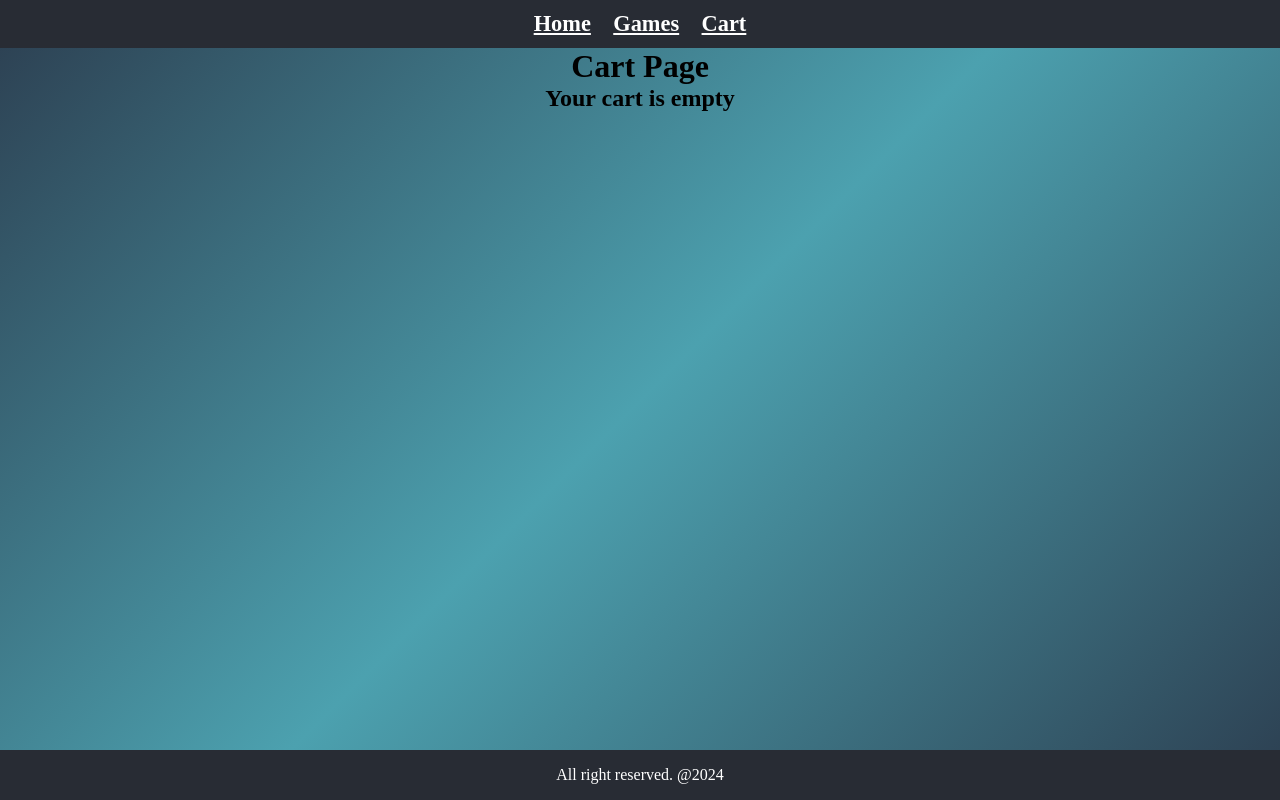
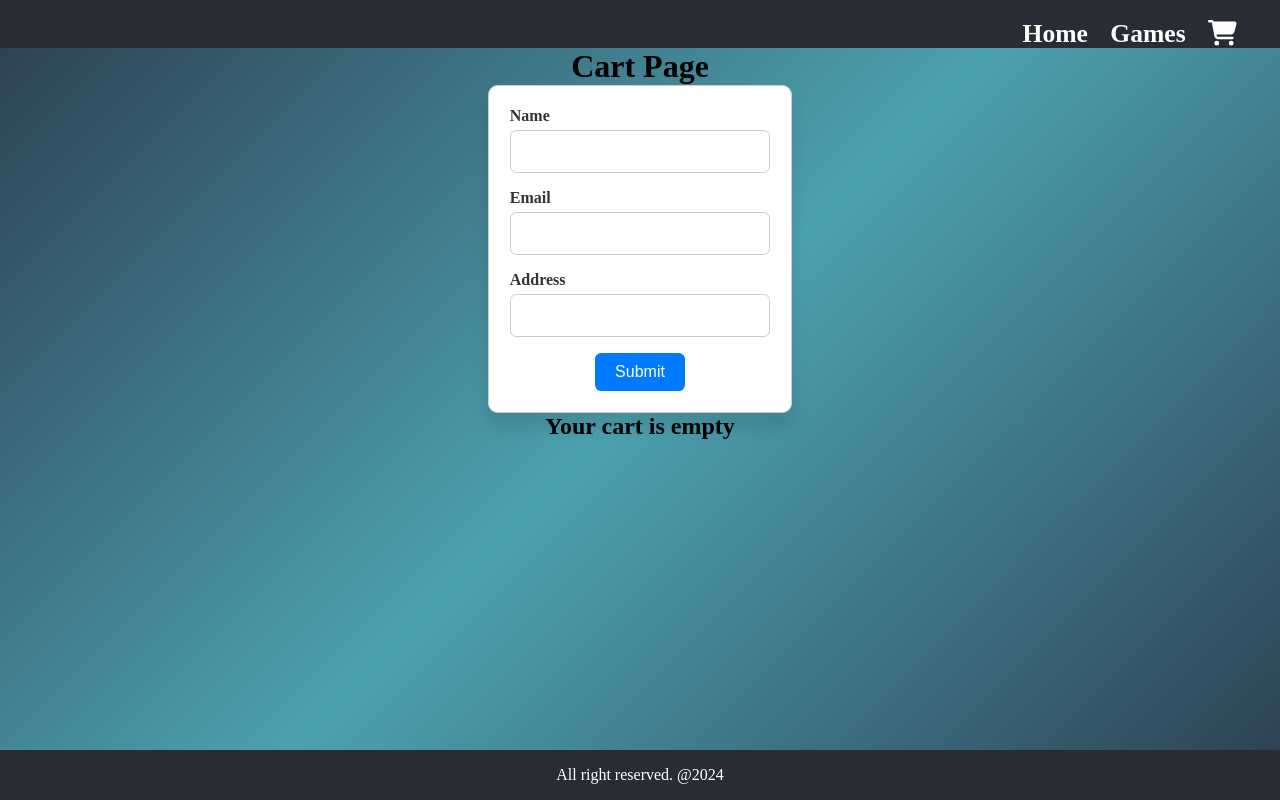
Before and after one commit to Owale128/Webshop-React, a React app: page /cart in a window 1280 px wide. Built offline with nearby package versions, Linux system fonts and the light colour scheme; the HTML template or start-up script is replaced by a standard one.

Commit message:
Added fontawesome for the cart and a function to clear the cart. Also created a form component and did some styling

```diff
--- a/package.json
+++ b/package.json
@@ -10,6 +10,8 @@
     "preview": "vite preview"
   },
   "dependencies": {
+    "@fortawesome/free-solid-svg-icons": "^6.5.2",
+    "@fortawesome/react-fontawesome": "^0.2.2",
     "react": "^18.2.0",
     "react-dom": "^18.2.0",
     "react-router-dom": "^6.23.1"
--- /dev/null
+++ b/src/components/CartForm.tsx
@@ -0,0 +1,81 @@
+import { ChangeEvent, FormEvent, useState } from "react"
+import { useNavigate } from "react-router-dom"
+import { Game } from "../models/Game"
+import { Form } from "../models/Form"
+import '../sass/cart.scss'
+
+interface ICartForm {
+    cart: Game[];
+    clearCart: () => void;
+}
+
+export const CartForm = ({cart, clearCart}: ICartForm) => {
+    const[inputValue, setInputValue] = useState<Form>({
+        name: '',
+        email: '',
+        address: ''
+    })
+
+    const navigate = useNavigate()
+
+    const handleChange = (e: ChangeEvent<HTMLInputElement>) => {
+            const property = e.target.name;
+            const value = e.target.value
+            if(e.target.type === 'text'){
+                setInputValue({...inputValue, [property]: value})
+            }
+            if(e.target.type === 'email'){
+                setInputValue({...inputValue, [property]: value})
+            }
+    }
+
+    const handleSubmit = (e: FormEvent) =>{
+        e.preventDefault
+
+        if(cart.length === 0){
+            alert('There must be at least one product in the cart to complete the purchase!')
+            return
+        }
+
+        if(confirm('Click OK to complete purchase')){
+            navigate('/')
+            clearCart()
+            setInputValue({
+                name: '',
+                email: '',
+                address: ''
+            })
+        }
+    }
+
+    return(
+        <>
+        <form onSubmit={handleSubmit} className="cartForm">
+            <label htmlFor="name">Name</label>
+            <input type="text"
+            value={inputValue.name}
+            onChange={handleChange}
+            name="name"
+            required
+            />
+            <label htmlFor="email">Email</label>
+            <input type="email"
+            value={inputValue.email}
+            onChange={handleChange}
+            name="email"
+            required
+            />
+            <label htmlFor="address">Address</label>
+            <input type="text"
+            value={inputValue.address}
+            onChange={handleChange}
+            name="address"
+            required
+            />
+            <div className="buttonContainer">
+            <button>Submit</button>
+            </div>
+        </form>
+        </>
+    )
+}
--- a/src/components/Carts.tsx
+++ b/src/components/Carts.tsx
@@ -1,16 +1,19 @@
 import { Game } from "../models/Game";
 import { CartList } from "./CartList";
+import { CartForm } from "./CartForm";
 
 interface ICart {
     cart: Game[];
     removeFromCart: (id: number) => void;
+    clearCart: () => void;
 }
 
-export const Carts = ({cart, removeFromCart}: ICart) => {
+export const Carts = ({cart, removeFromCart, clearCart}: ICart) => {
 
 
     return(
         <>
+        <CartForm cart={cart} clearCart={clearCart} />
         {cart.length === 0 ?  (
             <h2>Your cart is empty</h2>
         ):(
--- /dev/null
+++ b/src/models/Form.ts
@@ -0,0 +1,3 @@
+export class Form {
+    constructor(public name: string, public email: string, public address: string ) {}
+}
--- a/src/pages/CartPage.tsx
+++ b/src/pages/CartPage.tsx
@@ -5,15 +5,17 @@ import { Carts } from "../components/Carts"
 interface ICart {
     cart: Game[]
     removeFromCart: (id:number) => void;
+    clearCart: () => void;
 }
 
 export const Cart = () => {
-    const { cart, removeFromCart} = useOutletContext<ICart>()
+    const { cart, removeFromCart, clearCart} = useOutletContext<ICart>()
 
     return(
         <>
         <h1>Cart Page</h1>
-        <Carts cart={cart} removeFromCart={removeFromCart}/>
+
+        <Carts cart={cart} removeFromCart={removeFromCart} clearCart={clearCart}/>
         </>
     )
 }
--- a/src/pages/Layout.tsx
+++ b/src/pages/Layout.tsx
@@ -1,9 +1,10 @@
+import '../sass/main.scss'
 import { useState } from 'react'
-import '../sass/main.scss'
+import { Game } from '../models/Game'
 import { Outlet } from "react-router-dom"
 import { NavLink} from "react-router-dom"
-import { Game } from '../models/Game'
-
+import { FontAwesomeIcon } from '@fortawesome/react-fontawesome'
+import { faShoppingCart } from '@fortawesome/free-solid-svg-icons'
 
 
 export const Layout = () => {
@@ -18,6 +19,10 @@ export const Layout = () => {
         setCart(cart.filter((game) => game.id !== id))
     }
 
+    const clearCart = () => {
+        setCart([])
+    }
+
     return(
         <>
         <header>
@@ -27,17 +32,19 @@ export const Layout = () => {
                      <NavLink to={'/'}>Home</NavLink>
                     </li>
                         <li>
-                <NavLink to={'/gamePage'}>Games</NavLink>
-
+                        <NavLink to={'/gamePage'}>Games</NavLink>
                     </li>
                     <li>
-                <NavLink to={'/cart'}>Cart</NavLink>
+                        <NavLink to={'/cart'}>
+                        <FontAwesomeIcon icon={faShoppingCart} />
+                        {cart.length > 0 && <span className='cartBadge'>{cart.length}</span>}
+                        </NavLink>
                     </li>
                 </ul>
             </nav>
         </header>
         <main>
-            <Outlet context={{cart, addToCart, removeFromCart}}/>
+            <Outlet context={{cart, addToCart, removeFromCart, clearCart}}/>
         </main>
              <footer>
                 All right reserved. @2024
--- a/src/sass/Home.scss
+++ b/src/sass/Home.scss
@@ -4,6 +4,7 @@
     display: flex;
     flex-direction: column;
     align-items: center;
+    animation: fadeIn 0.6s ease;
 
     h1 {
         font-size: 3rem;
--- /dev/null
+++ b/src/sass/cart.scss
@@ -0,0 +1,50 @@
+.cartForm {
+    display: flex;
+    flex-direction: column;
+    width: 19rem;
+    margin: 0 auto;
+    padding: 1.3rem;
+    border: 1px solid #ccc;
+    border-radius: 0.6rem;
+    box-shadow: 0 1rem 1rem rgba(0, 0, 0, 0.1);
+    background-color: #fff;
+
+    label {
+        margin-bottom: 0.3rem;
+        font-weight: bold;
+        color: #333;
+    }
+
+    input {
+        margin-bottom: 1rem;
+        padding: 0.6rem;
+        border: 1px solid #ccc;
+        border-radius: 0.4rem;
+        font-size: 1.2rem;
+
+        &:focus {
+            border-color: #007bff;
+            outline: none;
+        }
+    }
+
+    .buttonContainer {
+        display: flex;
+        justify-content: center;
+
+        button {
+            padding: 0.625rem 1.25rem;
+            border: none;
+            border-radius: 0.4rem;
+            background-color: #007bff;
+            color: #fff;
+            font-size: 1rem;
+            cursor: pointer;
+            transition: background-color 0.3s;
+
+            &:hover {
+                background-color: #0056b3;
+            }
+        }
+    }
+}
--- a/src/sass/main.scss
+++ b/src/sass/main.scss
@@ -8,7 +8,6 @@
 
 html, body {
     height: 100%;
-    animation: fadeIn 0.6s ease;
     background: linear-gradient(135deg, #2c3e50, #4ca1af, #2c3e50) no-repeat center center / cover;
 }
 
@@ -21,13 +20,13 @@ html, body {
 
 header {
     height: 3rem;
-    padding: 0 2rem;
+    padding: 0.5rem 2rem;
     background-color: #282c34;
 }
 
 nav{
     display: flex;
-    justify-content: center;
+    justify-content: end;
 
         ul {
             display: flex;
@@ -36,14 +35,28 @@ nav{
             li {
                 margin: 0.7rem;
                 a{
+                    text-decoration: none;
                     color: white;
-                    font-size: 1.4rem;
+                    font-size: 1.6rem;
                     font-weight: bold;
                     &:hover {
                         color: green;
                     }
-
                }
+            }
+        }
+        .cartBadge {
+            position: absolute;
+            top: 0.6rem;
+            right: 2.7rem;
+            background-color: green;
+            color: white;
+            border-radius: 50%;
+            padding: 0.2rem 0.5rem;
+            font-size: 0.8rem;
+            &:hover {
+                background-color: white;
+                color: green;
             }
         }
     }
```
Also changed, not shown: 1 other file (tests, documents, lock files or other folders).
